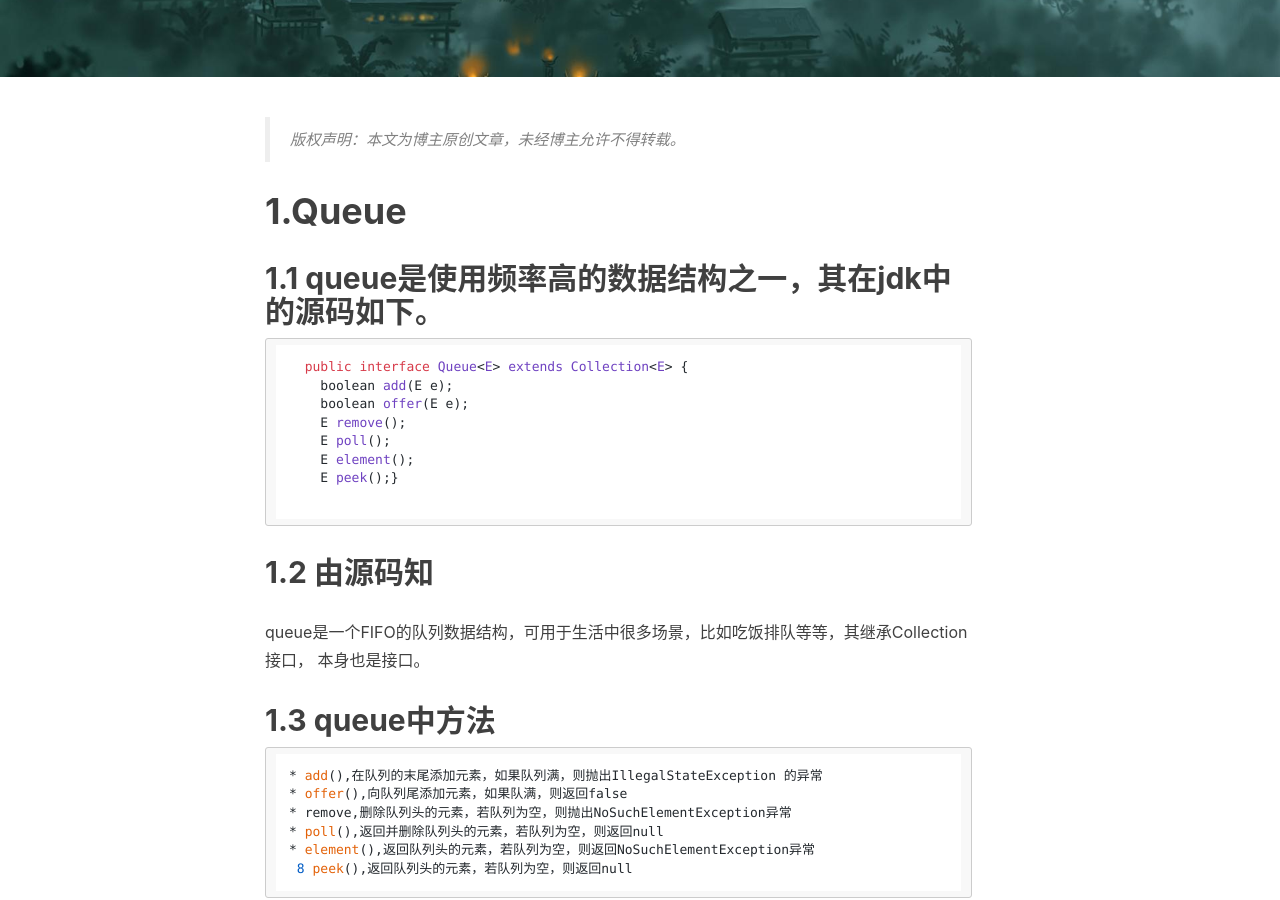
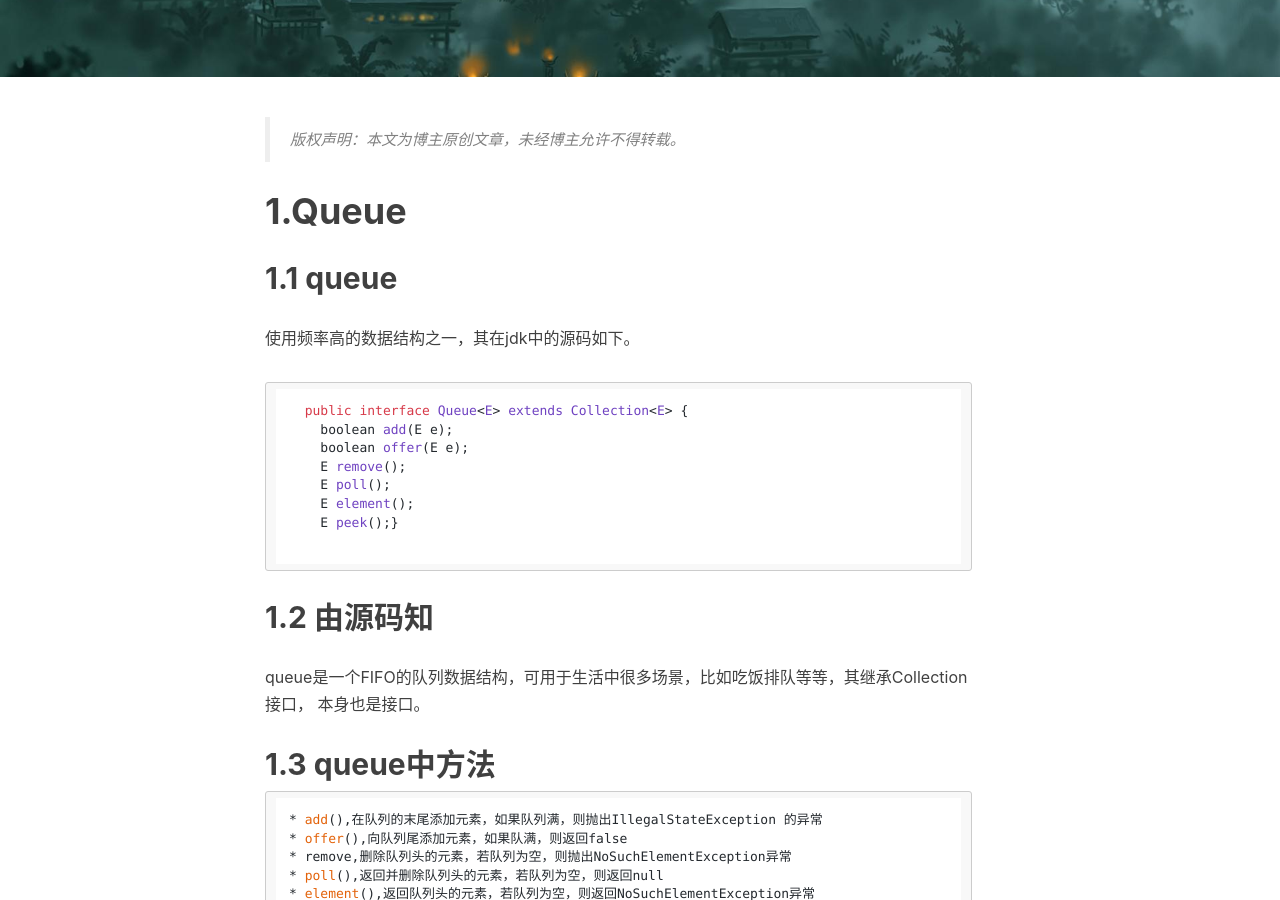
Before and after one commit to dashen19930328/zhangli.github.com, a Jekyll site: the page built from _posts/2016-07-19-Stack or Queue.markdown, in a window 1280 px wide and 900 px high, scrolled down 446 px. Built offline with Jekyll 4.4.1, drawn with Linux system fonts in a browser that asks for light colours; nearby versions of some CDN libraries; comment, search, counter and statistics services are not loaded.

Commit message:
Update 2016-07-19-Stack or Queue.markdown
目录修改

````diff
--- a/_posts/2016-07-19-Stack or Queue.markdown
+++ b/_posts/2016-07-19-Stack or Queue.markdown
@@ -13,7 +13,9 @@ tags:
 
 #   1.Queue
 
-##  1.1  queue是使用频率高的数据结构之一，其在jdk中的源码如下。
+##  1.1  queue
+
+使用频率高的数据结构之一，其在jdk中的源码如下。
 
   ```
   public interface Queue<E> extends Collection<E> {
````
